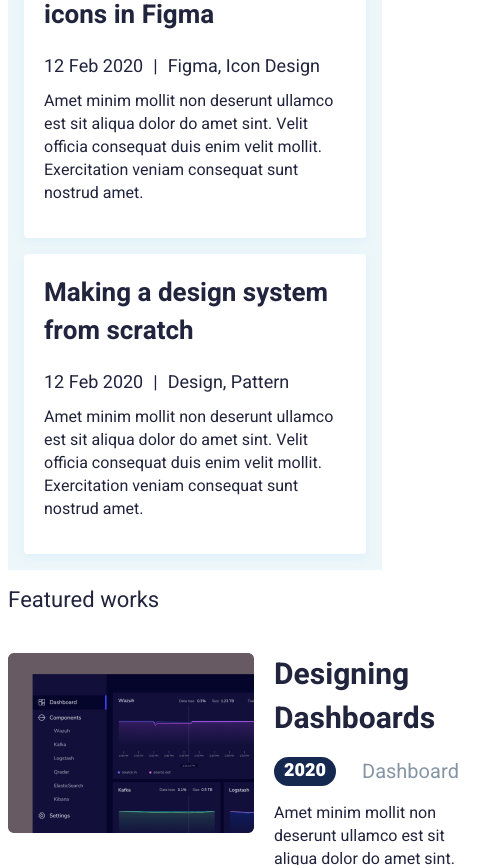
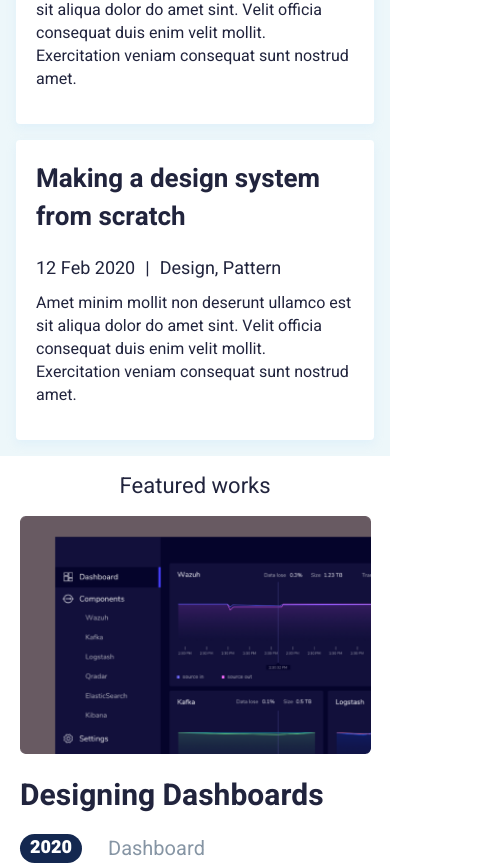
Before and after one commit to Kryptona/JohnSiteLayout, a React app: page /blog in a window 390 px wide. Shown: the part 1135-2000 px from the top of the page, 486 px wide, since content can reach past the window. Built offline with nearby package versions, Linux system fonts and the light colour scheme.

Commit message:
завершена адаптивна для home

```diff
--- a/src/App.tsx
+++ b/src/App.tsx
@@ -1,4 +1,5 @@
 import React, {Component} from 'react';
+import './styles/global.scss';
 
 import {
     BrowserRouter as Router,
--- a/src/components/Blog/featured_works/WorksContainer.tsx
+++ b/src/components/Blog/featured_works/WorksContainer.tsx
@@ -11,21 +11,21 @@ const WorksContainer = () => {
             <div className={styles.header}>Featured works</div>
             <div className={styles.container}>
                 <WorkCard
-                    img={<img src={designing_dashboard}/>}
+                    imgSrc={designing_dashboard}
                     header={"Designing Dashboards"}
                     year={"2020"}
                     type={"Dashboard"}
                     desc={"Amet minim mollit non deserunt ullamco est sit aliqua dolor do amet sint. Velit officia consequat duis enim velit mollit. Exercitation veniam consequat sunt nostrud amet."}
                 />
                 <WorkCard
-                    img={<img src={vibrant}/>}
+                    imgSrc={vibrant}
                     header={"Vibrant Portraits of 2020"}
                     year={"2018"}
                     type={"Illustration"}
                     desc={"Amet minim mollit non deserunt ullamco est sit aliqua dolor do amet sint. Velit officia consequat duis enim velit mollit. Exercitation veniam consequat sunt nostrud amet."}
                 />
                 <WorkCard
-                    img={<img src={days}/>}
+                    imgSrc={days}
                     header={"36 Days of Malayalam type"}
                     year={"2018"}
                     type={"Typography"}
--- a/src/components/Blog/featured_works/works.scss
+++ b/src/components/Blog/featured_works/works.scss
@@ -2,7 +2,12 @@
 
 .root {
   @extend %default_container;
-  .header{
+
+  .header {
+    @media (max-width: 570px) {
+      margin-bottom: -20px;
+      text-align: center;
+    }
     font-size: 22px;
     line-height: 60px;
     font-family: $font-family;
--- a/src/components/Blog/footer/footer.scss
+++ b/src/components/Blog/footer/footer.scss
@@ -11,7 +11,7 @@
     justify-content: space-between;
 
     .logoLinks {
-      padding-top: 84px;
+      padding-top: 10vh;
       max-height: 180px;
       width: 240px;
       display: flex;
--- a/src/components/Blog/introduce/introduce.scss
+++ b/src/components/Blog/introduce/introduce.scss
@@ -3,10 +3,11 @@
 .root {
   @extend %default_container;
   display: flex;
-  padding-top: 140px;
+  padding: 140px 16px 0;
   justify-content: space-between;
 
   @media (max-width: 720px) {
+    padding: 4vh 16px 0;
     flex-wrap: wrap-reverse;
     justify-content: center;
     text-align: center;
--- a/src/components/Blog/work_card/WorkCard.tsx
+++ b/src/components/Blog/work_card/WorkCard.tsx
@@ -2,17 +2,19 @@ import React from 'react';
 import styles from "./work_card.scss";
 
 interface Props {
-    readonly img: React.ReactNode;
+    readonly imgSrc: string;
     readonly header: string;
     readonly year: string;
     readonly type: string;
     readonly desc: string;
 }
 
-const WorkCard: React.FC<Props> = ({img, header, year, type, desc}) => {
+const WorkCard: React.FC<Props> = ({imgSrc, header, year, type, desc}) => {
     return (
         <div className={styles.root}>
-            <div className={styles.image}>{img}</div>
+            <div className={styles.image}>
+                <img src={imgSrc}/>
+            </div>
             <div className={styles.container}>
                 <div className={styles.header}>{header}</div>
                 <div className={styles.year_type_container}>
--- a/src/components/Blog/work_card/work_card.scss
+++ b/src/components/Blog/work_card/work_card.scss
@@ -1,15 +1,22 @@
 @import "../../../styles/default";
 
+$max_width: 570px;
+
 .root {
-  padding: 23px 0;
+  padding: 20px 0;
   @extend %default_container;
   display: flex;
   flex-wrap: nowrap;
   border-bottom: 1px solid #E0E0E0;
 
   .image {
+    flex-shrink: 0;
     width: 250px;
     height: 182px;
+    img{
+      width: 100%;
+      height: 100%;
+    }
   }
 
   .container {
@@ -21,7 +28,7 @@
     .header {
       font-weight: bold;
       font-size: 30px;
-      line-height: 44px;
+      //line-height: 44px;
     }
 
     .year_type_container {
@@ -39,7 +46,7 @@
         font-size: 18px;
       }
 
-      .type{
+      .type {
         padding-left: 26px;
         color: #8695A4;
         font-size: 20px;
@@ -47,9 +54,26 @@
       }
     }
 
-    .desc{
+    .desc {
       font-size: 16px;
       line-height: 23px;
     }
   }
 }
+
+@media (max-width: $max_width) {
+  .root {
+    flex-wrap: wrap;
+    justify-content: center;
+
+    .image {
+      width: 90vw;
+      max-width: 420px;
+      height: auto;
+      padding: 0 16px;
+      margin-bottom: 20px;
+    }
+
+  }
+
+}
--- /dev/null
+++ b/src/styles/global.scss
@@ -0,0 +1,5 @@
+body {
+  min-width: 360px;
+  padding: 0;
+  margin: 0;
+}
```
Also changed, not shown: src/img/designing_dashboard.png.
